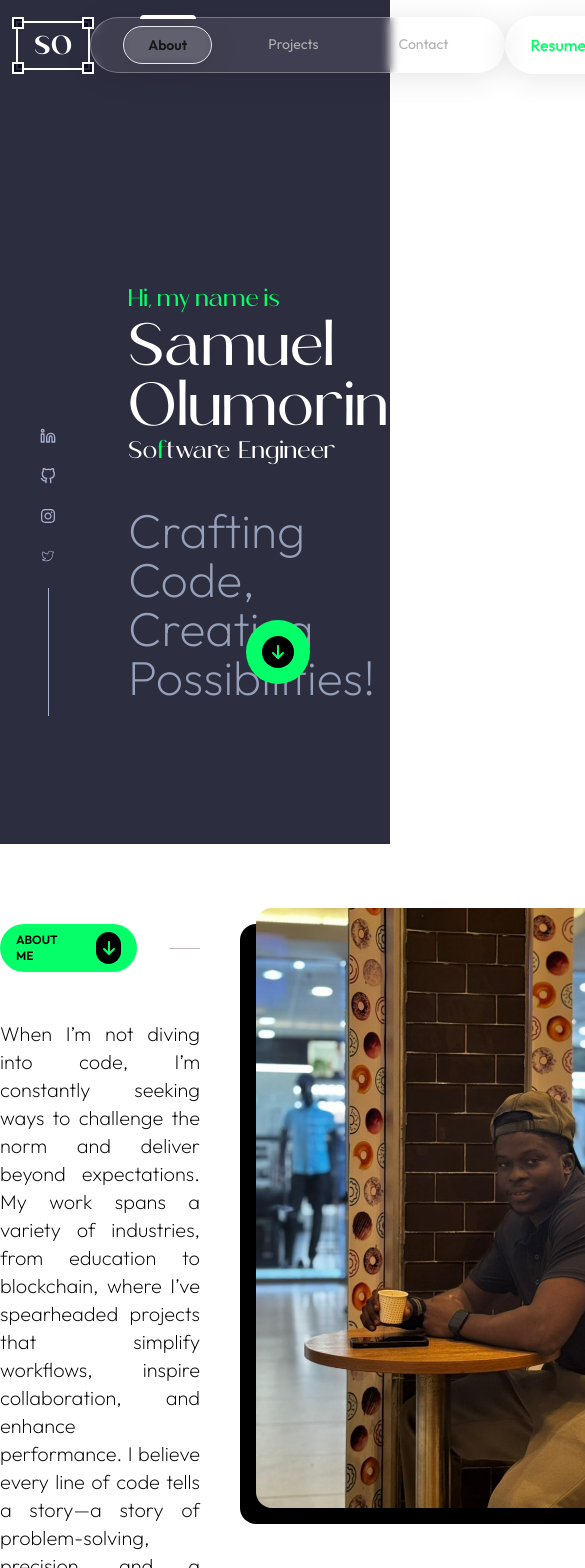
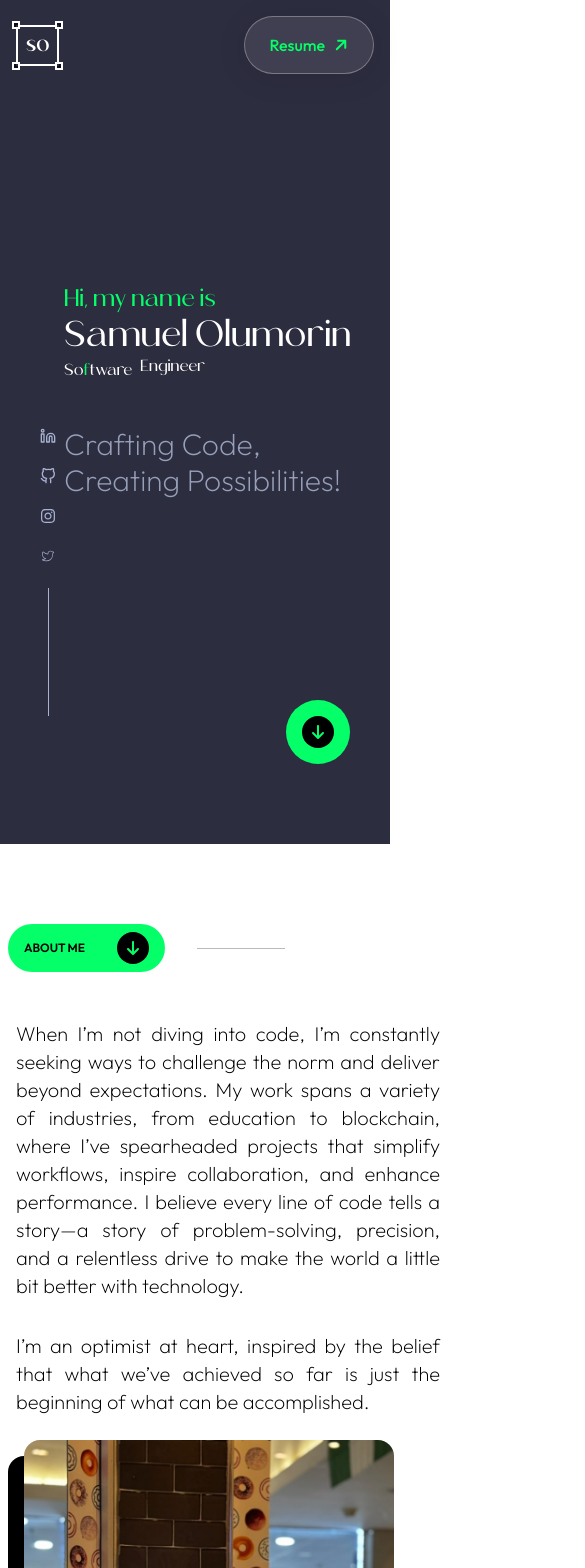
Before and after one commit to oluSammy/my-portfolio-v2, a Next.js app: page / in a window 390 px wide. Shown: the top 1568 px of the page, 585 px wide, since content can reach past the window. Built offline with nearby package versions, Linux system fonts and the light colour scheme.

Commit message:
responsive hero section

```diff
--- a/package.json
+++ b/package.json
@@ -9,7 +9,6 @@
     "lint": "next lint"
   },
   "dependencies": {
-    "@react-spring/web": "^9.7.5",
     "next": "15.1.2",
     "react": "^19.0.0",
     "react-dom": "^19.0.0",
--- a/src/components/Hero/Hero.tsx
+++ b/src/components/Hero/Hero.tsx
@@ -21,12 +21,12 @@ const Hero = () => {
       <Navigation />
 
       <div className="container mx-auto mt-48 ">
-        <div className="ml-32">
+        <div className="md:ml-32 ml-16">
           <div className="mb-10">
             <h4 className="text-green-100 text-2xl">Hi, my name is</h4>
-            <h1 className="text-6xl font-normal text-white">Samuel Olumorin</h1>
+            <h1 className=" text-4xl md:text-6xl font-normal text-white">Samuel Olumorin</h1>
 
-            <h2 className="text-2xl font-normal text-white flex items-start gap-x-2">
+            <h2 className="text-base md:text-2xl font-normal text-white flex items-start gap-x-2">
               <ol className="list-none h-8 overflow-hidden leading-8">
                 <li className="li-animation animate-bounce">
                   <span className="whitespace-nowrap text-green-100 ">
@@ -55,7 +55,7 @@ const Hero = () => {
             style={{
               whiteSpace: "pre-line",
             }}
-            className="text-5xl font-extralight font-outfit text-gray-50 mt-16"
+            className="text-3xl md:text-5xl font-extralight font-outfit text-gray-50 mt-16"
             sequence={[
               `Crafting Code,\nCreating Possibilities!`,
               5000,
@@ -74,7 +74,7 @@ const Hero = () => {
       <Socials />
       <Link
         href="#about"
-        className="absolute bottom-40 right-20 w-16 h-16 bg-green-100 flex items-center justify-center rounded-full cursor-pointer"
+        className="absolute bottom-20 md:bottom-40 right-10 md:right-20 w-16 h-16 bg-green-100 flex items-center justify-center rounded-full cursor-pointer"
       >
         <div className="w-8 h-8 bg-black flex items-center justify-center rounded-full">
           <FaArrowDown className="text-green-100" />
--- a/src/components/Logo/Logo.tsx
+++ b/src/components/Logo/Logo.tsx
@@ -7,7 +7,7 @@ const Logo = () => {
       <LogoEdge className="-top-1 -right-1" />
       <LogoEdge className="-bottom-1 -left-1" />
       <LogoEdge className="-top-1 -left-1" />
-      <p className="text-white font-extrabold text-[26px] border-2 px-4 py-2 leading-[29px] border-white ">
+      <p className="text-white font-extrabold text-md md:text-[26px] border-2 px-2 py-1 md:px-4 md:py-2 leading-[29px] border-white ">
         SO
       </p>
     </div>
@@ -17,7 +17,7 @@ const Logo = () => {
 const LogoEdge = ({ className }: { className: string }) => {
   return (
     <div
-      className={`${className} absolute w-3 border-white border-2 h-3 bg-primary-100`}
+      className={`${className} absolute w-2 md:w-3 border-white border-2 h-2 md:h-3 bg-primary-100`}
     >
       &nbsp;
     </div>
--- a/src/components/Navigation/Navigation.tsx
+++ b/src/components/Navigation/Navigation.tsx
@@ -24,9 +24,9 @@ const Navigation = () => {
   const [active, setActive] = useState("");
 
   return (
-    <div className="flex justify-between p-4 items-center">
+    <div className="flex justify-between flex-wrap p-4 items-center">
       <Logo />
-      <div className="flex gap-4 glass glass-border rounded-full px-8 gap-x-8 py-2 ">
+      <div className=" md:order-1 order-2 hidden md:flex gap-4 glass glass-border  rounded-full px-8 gap-x-8 py-2 ">
         {navLinks.map((link) => {
           const isActive = active === link.link;
 
@@ -34,7 +34,7 @@ const Navigation = () => {
             <Link
               key={link.name}
               href={link.link}
-              className={`text-sm px-6 rounded-full py-2 relative font-outfit ${
+              className={`text-xs md:text-sm px-6 rounded-full  py-2 relative font-outfit ${
                 isActive
                   ? "border font-semibold text-base glass"
                   : "font-normal text-gray-450"
@@ -52,7 +52,7 @@ const Navigation = () => {
       <Link
         href="https://docs.google.com/document/d/1wj0gCp8ErcemZ9zCbuYoqwIzAXrdeJcJ/edit"
         target="_blank"
-        className="flex items-center font-outfit gap-2 text-green-100 font-medium glass px-6 py-4 glass-border rounded-full hover:scale-105 transition-all duration-300"
+        className="flex md:order-2 order-1 items-center font-outfit gap-2 text-green-100 font-medium glass px-6 py-4 glass-border rounded-full hover:scale-105 transition-all duration-300"
       >
         Resume
         <FaArrowRight className="-rotate-45" />
--- a/src/components/Sections/About/ABout.tsx
+++ b/src/components/Sections/About/ABout.tsx
@@ -5,29 +5,14 @@ import React from "react";
 const About = () => {
   return (
     <div id="about" className="bg-white py-20">
-      <div className="container mx-auto grid grid-cols-12 gap-10">
-        <div className="col-span-6">
+      <div className="container px-2 md:px-0 mx-auto grid grid-cols-12 gap-10 ">
+        <div className="md:col-span-6 col-span-12">
           <div className="flex items-center gap-x-8">
             <Header />
-            <p className="h-[1px] w-3/6 bg-gray-650"></p>
+            <p className="h-[1px] w-1/5 md:w-3/6 bg-gray-650"></p>
           </div>
 
-          <div className="mt-12">
-            {/* <p className="text-black text-xl font-extralight font-outfit text-justify">
-              As a{" "}
-              <span className="font-medium">
-                results-driven software developer
-              </span>
-              , I harness my analytical expertise to design and deliver secure,
-              innovative, and efficient web applications. With three years of
-              hands-on experience, I specialize in coding dynamic solutions
-              using modern technologies like{" "}
-              <span className="font-medium">
-                Node.js, React, and JavaScript
-              </span>
-              . My approach focuses on merging functionality with user-centered
-              design to create seamless digital experiences.
-            </p> */}
+          <div className="mt-12 px-2">
             <p className="text-black text-xl font-extralight font-outfit text-justify">
               When I’m not diving into code, I’m constantly seeking ways to
               challenge the norm and deliver beyond expectations. My work spans
@@ -44,8 +29,8 @@ const About = () => {
             </p>
           </div>
         </div>
-        <div className="col-span-6">
-          <figure className="h-[600px] w-[500px]">
+        <div className="md:col-span-5 col-span-12 flex ">
+          <figure className="h-[600px] md:w-[500px] w-[370px]">
             <div className="h-full w-full bg-black rounded-2xl">
               <Image
                 src="/olumorin-samuel.JPG"
```
Also changed, not shown: 1 other file (tests, documents, lock files or other folders).
